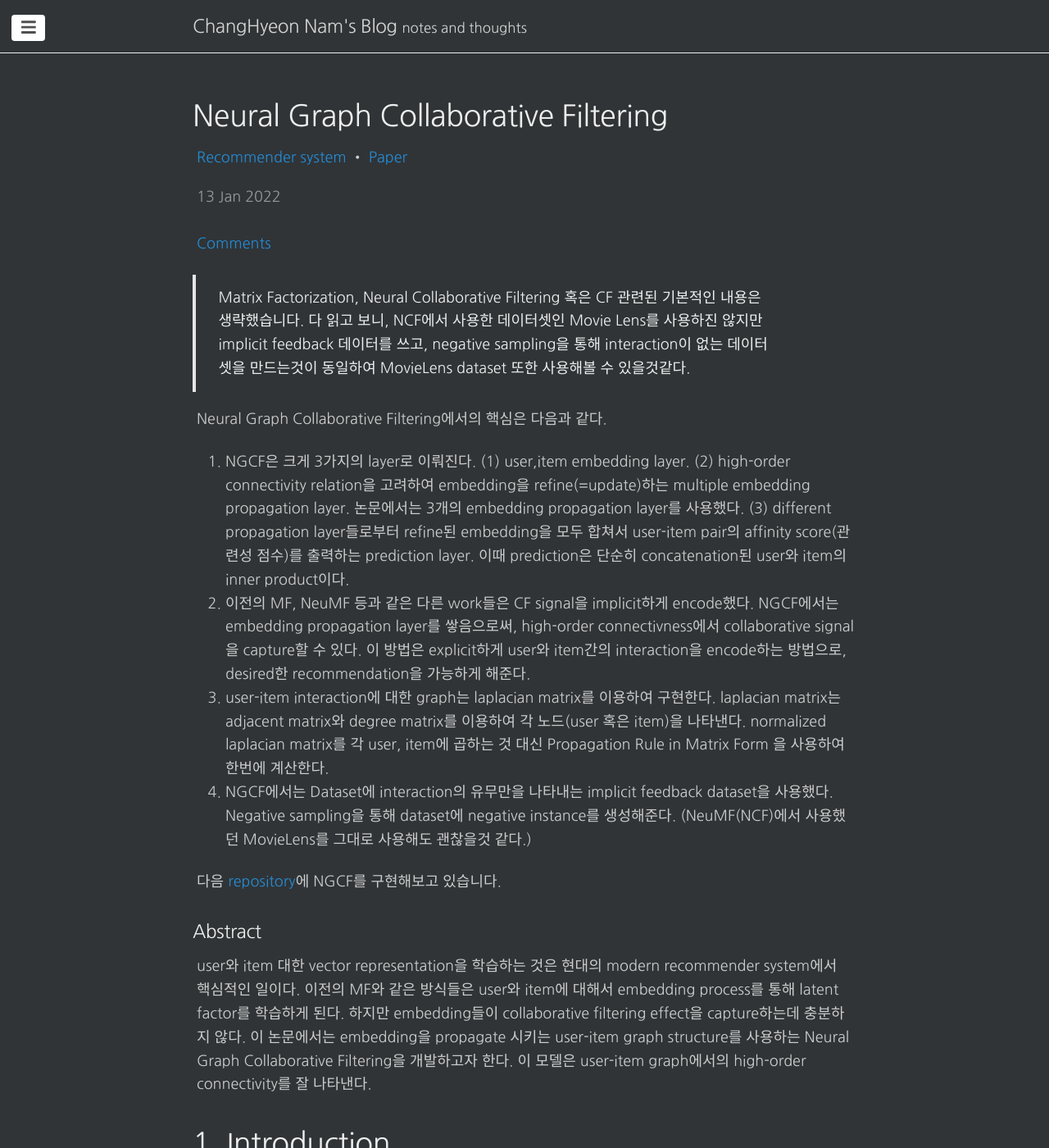
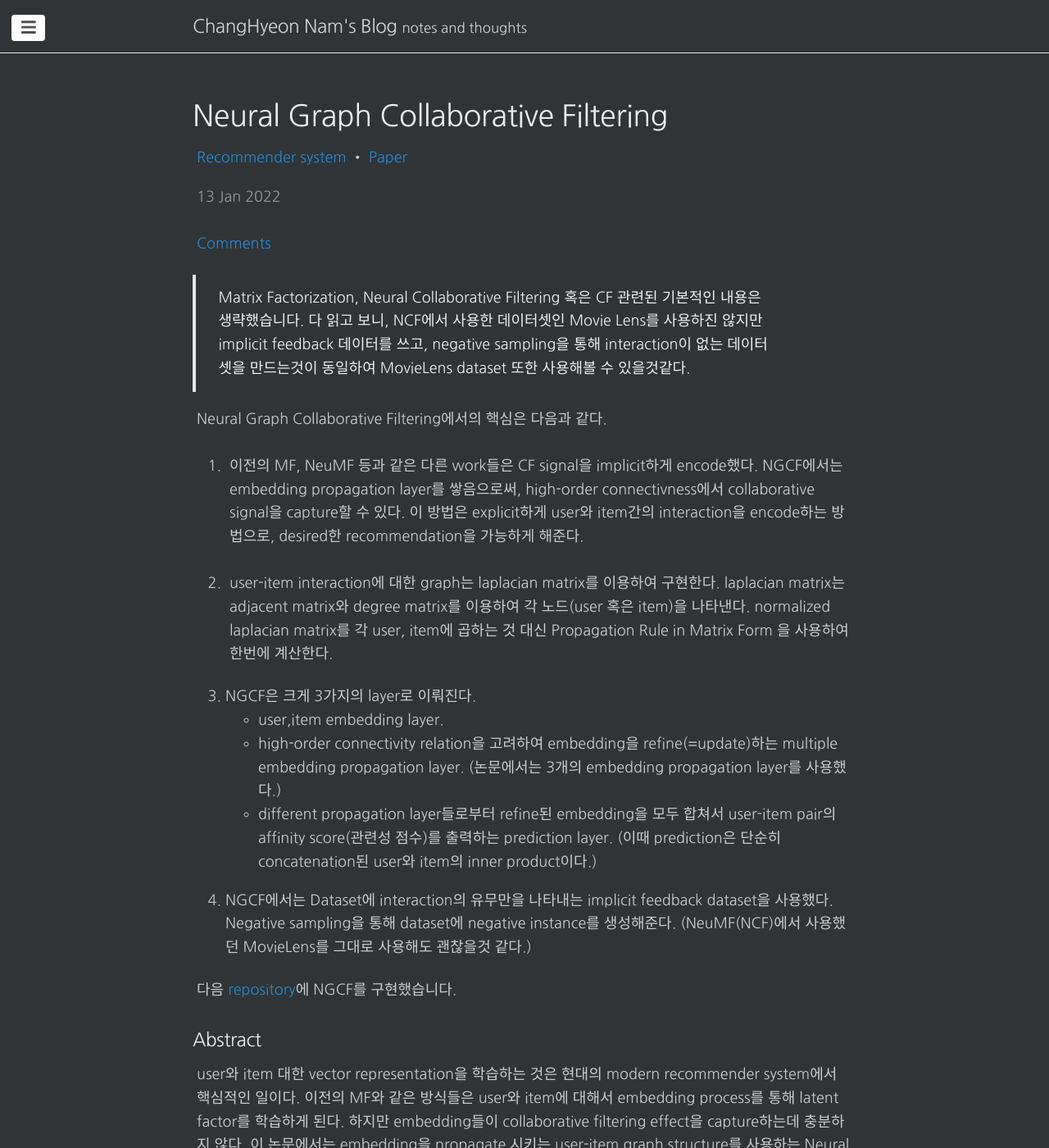
Before and after one commit to changhyeonnam/changhyeonnam.github.io, a Jekyll site: the page built from _posts/2022/2022-1-13-ngcf.md, in a window 1280 px wide and 1400 px high. Shown: the whole window at 82% size. Built offline with Jekyll 4.4.1, drawn with Linux system fonts in a browser that asks for light colours; nearby versions of some CDN libraries; formulas are drawn with MathJax 3; comment, search, counter and statistics services are not loaded.

Commit message:
update ngcf.md

```diff
--- a/_posts/2022/2022-1-13-ngcf.md
+++ b/_posts/2022/2022-1-13-ngcf.md
@@ -17,12 +17,19 @@ sitemap :
 
 Neural Graph Collaborative Filtering에서의 핵심은 다음과 같다.
 
-1. NGCF은 크게 3가지의 layer로 이뤄진다. (1) user,item embedding layer. (2) high-order connectivity relation을 고려하여 embedding을 refine(=update)하는 multiple embedding propagation layer. 논문에서는 3개의 embedding propagation layer를 사용했다. (3) different propagation layer들로부터 refine된 embedding을 모두 합쳐서 user-item pair의 affinity score(관련성 점수)를 출력하는 prediction layer. 이때 prediction은 단순히 concatenation된 user와 item의 inner product이다.
-2. 이전의 MF, NeuMF 등과 같은 다른 work들은 CF signal을 implicit하게  encode했다. NGCF에서는 embedding propagation layer를 쌓음으로써, high-order  connectivness에서 collaborative signal을 capture할 수 있다. 이 방법은 explicit하게 user와 item간의 interaction을 encode하는 방법으로, desired한 recommendation을 가능하게 해준다.
-3. user-item interaction에 대한 graph는 laplacian matrix를 이용하여 구현한다. laplacian matrix는 adjacent matrix와 degree matrix를 이용하여 각 노드(user 혹은 item)을 나타낸다. normalized laplacian matrix를 각 user, item에 곱하는 것 대신 Propagation Rule  in Matrix Form 을 사용하여 한번에 계산한다.
+
+1. 이전의 MF, NeuMF 등과 같은 다른 work들은 CF signal을 implicit하게  encode했다. NGCF에서는 embedding propagation layer를 쌓음으로써, high-order  connectivness에서 collaborative signal을 capture할 수 있다. 이 방법은 explicit하게 user와 item간의 interaction을 encode하는 방법으로, desired한 recommendation을 가능하게 해준다.
+
+2. user-item interaction에 대한 graph는 laplacian matrix를 이용하여 구현한다. laplacian matrix는 adjacent matrix와 degree matrix를 이용하여 각 노드(user 혹은 item)을 나타낸다. normalized laplacian matrix를 각 user, item에 곱하는 것 대신 Propagation Rule  in Matrix Form 을 사용하여 한번에 계산한다.
+
+3. NGCF은 크게 3가지의 layer로 이뤄진다.
+  - user,item embedding layer.
+  - high-order connectivity relation을 고려하여 embedding을 refine(=update)하는 multiple embedding propagation layer. (논문에서는 3개의 embedding propagation layer를 사용했다.)
+  - different propagation layer들로부터 refine된 embedding을 모두 합쳐서 user-item pair의 affinity score(관련성 점수)를 출력하는  prediction layer. (이때 prediction은 단순히 concatenation된 user와 item의 inner product이다.)
+
 4. NGCF에서는 Dataset에 interaction의 유무만을 나타내는 implicit feedback dataset을 사용했다.  Negative sampling을 통해 dataset에 negative instance를 생성해준다. (NeuMF(NCF)에서 사용했던 MovieLens를 그대로 사용해도 괜찮을것 같다.)
 
-다음 [repository](https://github.com/changhyeonnam/NGCF)에 NGCF를 구현해보고 있습니다.
+다음 [repository](https://github.com/changhyeonnam/NGCF)에 NGCF를 구현했습니다.
 
 ### Abstract
 
```
